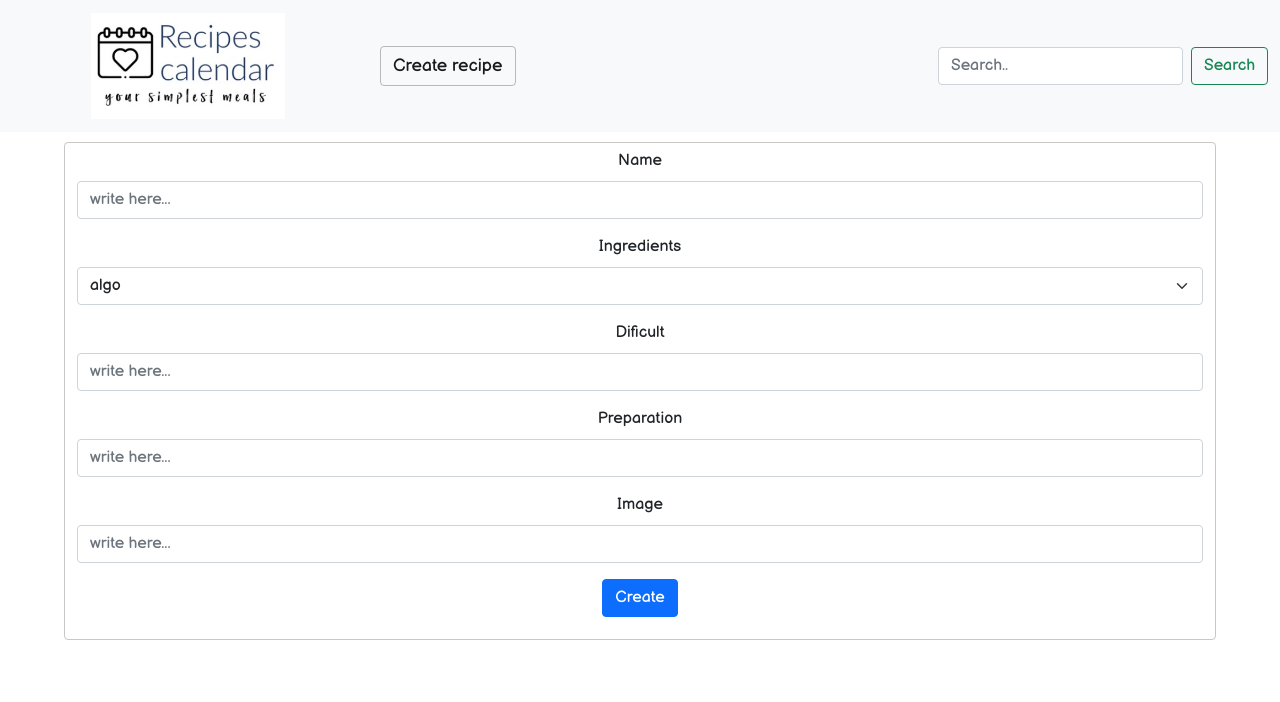
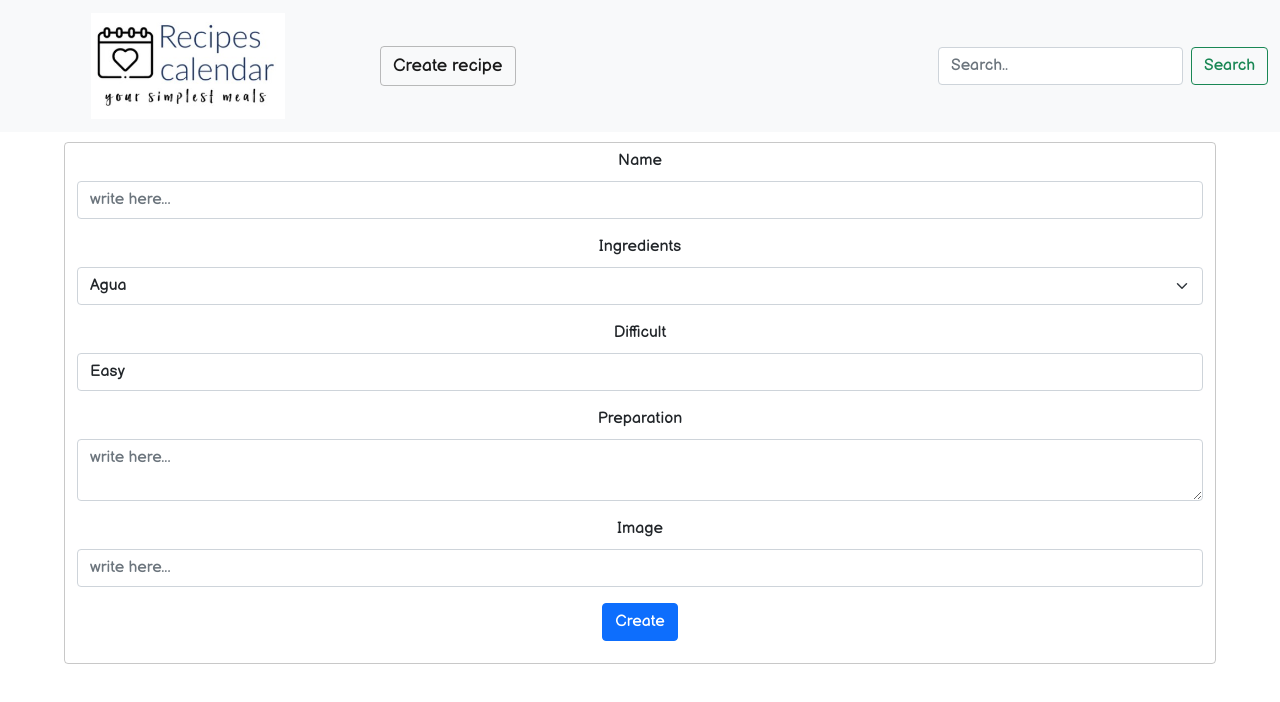
Before and after one commit to AgustinKowalczuk/PG-FoodCalendar, a React (Create React App) app in the folder client/: page /create/recipe in a window 1280 px wide. Shown: the top 702 px of the page. Built offline with nearby package versions, Linux system fonts and the light colour scheme.

Commit message:
Change 0.9

```diff
--- a/client/src/Components/CreateRecipe/CreateRecipe.jsx
+++ b/client/src/Components/CreateRecipe/CreateRecipe.jsx
@@ -1,43 +1,127 @@
 import React from "react";
-import style from "../../Styles/StyleFrom.module.css"
-import { Formik, Field, Form } from 'formik';
+import style from "../../Styles/StyleFrom.module.css";
+import { useFormik } from "formik";
 
 export default function CreateRecipe() {
 
+  const initialValues = {
+    name: '',
+    preparation: '',
+    difficult: 'Easy',
+    ingredients: '',
+    image: '',
+  }
+
+  const validate = (values) => {
+    let error = {}
+
+    if (!values.name) {
+      error.name = "Required";
+    } else if ( !/^[a-zA-Z\s]*$/.test(values.name) ) {
+      error.name = "Not String";
+    }
+
+    if (!values.preparation) {
+      error.preparation = "Required";
+    } else if ( !/^[a-zA-Z\s]*$/.test(values.preparation)) {
+      error.preparation = "Not String";
+    }
+
+    if (!values.image) {
+      error.image = "Required";
+    }
+
+    return error;
+  }
+
+  const onSubmit = async (values) => {
+    console.log('Values submit', values);
+  }
+
+  const formik = useFormik({
+    initialValues,
+    onSubmit,
+    validate
+  })
+
   return (
     <div class={style.centrado}>
-        <form class={style.forms}>
+          <form class={style.forms} onSubmit={formik.handleSubmit}>
             <div div class="mb-3">
               <label class="form-label">Name</label>
-            <input type="text" name='name' class="form-control" placeholder="write here..."/>
+              <input
+                onChange={formik.handleChange}
+                value={formik.values.name}
+                onBlur={formik.handleBlur}
+                name="name"
+                class="form-control"
+                placeholder="write here..."
+              />
+              {
+                formik.errors.name && formik.touched.name === true ?
+                <div class='cosoForm'><span>{formik.errors.name}</span></div> :
+                null
+              }
             </div>
 
             <div class="mb-3">
               <label class="form-label">Ingredients</label>
-            <select id="disabledSelect" name='ingredients' class="form-select">
-              <option >algo</option>
+              <select onChange={formik.handleChange} name='ingredients' id="disabledSelect" class="form-select">
+                <option name='ingredients' value ="Agua" >Agua</option>
+                <option name='ingredients' value ="Barro">Barro</option>
+                <option name='ingredients' value ="Harina">Harina</option>
               </select>
             </div>
 
             <div class="mb-3">
-            <label class="form-label">Dificult</label>
-            <input class="form-control" name='Dificult' type="text" placeholder="write here..."/>
+              <label class="form-label">Difficult</label>
+              <select onChange={formik.handleChange} name='difficult' class="form-control">
+                <option name='difficult' value="Easy"> Easy </option>
+                <option name='difficult' value="Medium"> Medium </option>
+                <option name='difficult' value="Hard"> Hard </option>
+              </select>
             </div>
 
             <div class="mb-3">
               <label class="form-label">Preparation</label>
-            <input class="form-control" name='Preparatio' type="text" placeholder="write here..."/>
+              <textarea
+                onChange={formik.handleChange}
+                value={formik.values.preparation}
+                onBlur={formik.handleBlur}
+                class="form-control"
+                name="preparation"
+                type="text"
+                placeholder="write here..."
+              />
+              {
+                formik.errors.preparation && formik.touched.preparation === true ?
+                <div class='cosoForm'><span>{formik.errors.preparation}</span></div> :
+                null
+              }
             </div>
 
             <div class="mb-3">
               <label class="form-label">Image</label>
-            <input class="form-control" name='Image' type="text" placeholder="write here..."/>
+              <input
+                onChange={formik.handleChange}
+                value={formik.values.image}
+                onBlur={formik.handleBlur}
+                class="form-control"
+                name="image"
+                type="text"
+                placeholder="write here..."
+              />
+              {
+                formik.errors.image && formik.touched.image === true ?
+                 <div class='cosoForm'><span>{formik.errors.image}</span></div> : null
+              }
             </div>
-
             <div class="col-auto">
-            <button class="btn btn-primary mb-3" type="submit">Create</button>
+              <button type="submit" class="btn btn-primary mb-3">
+                Create
+              </button>
             </div>
           </form>
     </div>
-  );
+  )
 }
--- a/client/src/Styles/GlobalStyle.css
+++ b/client/src/Styles/GlobalStyle.css
@@ -3,7 +3,12 @@ h1,h2,h3,h4,h5,h6,p,span,label, input, button, option, select, textarea, div{
     text-transform: none;
     text-indent: 0px;
 }
-Link{
-    text-transform: none;
-    text-indent: 0px;
+span{
+    color: red;
+    font-size: .9rem;
 }
+
+.cosoForm{
+    display: flex;
+    padding-left: 20px;
+}
```
Also changed, not shown: client/public/index.html (line endings or trailing spaces). Lines whose indentation alone changed are shown as unchanged.
